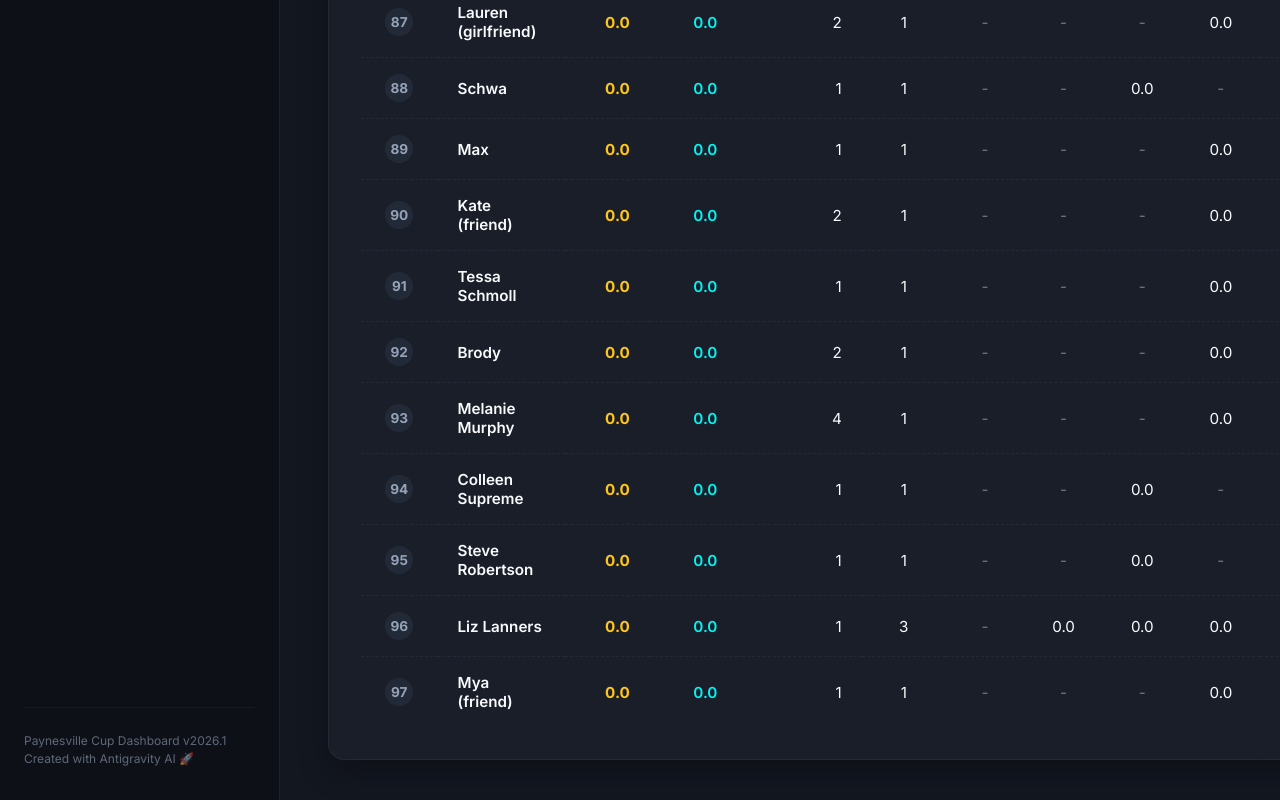
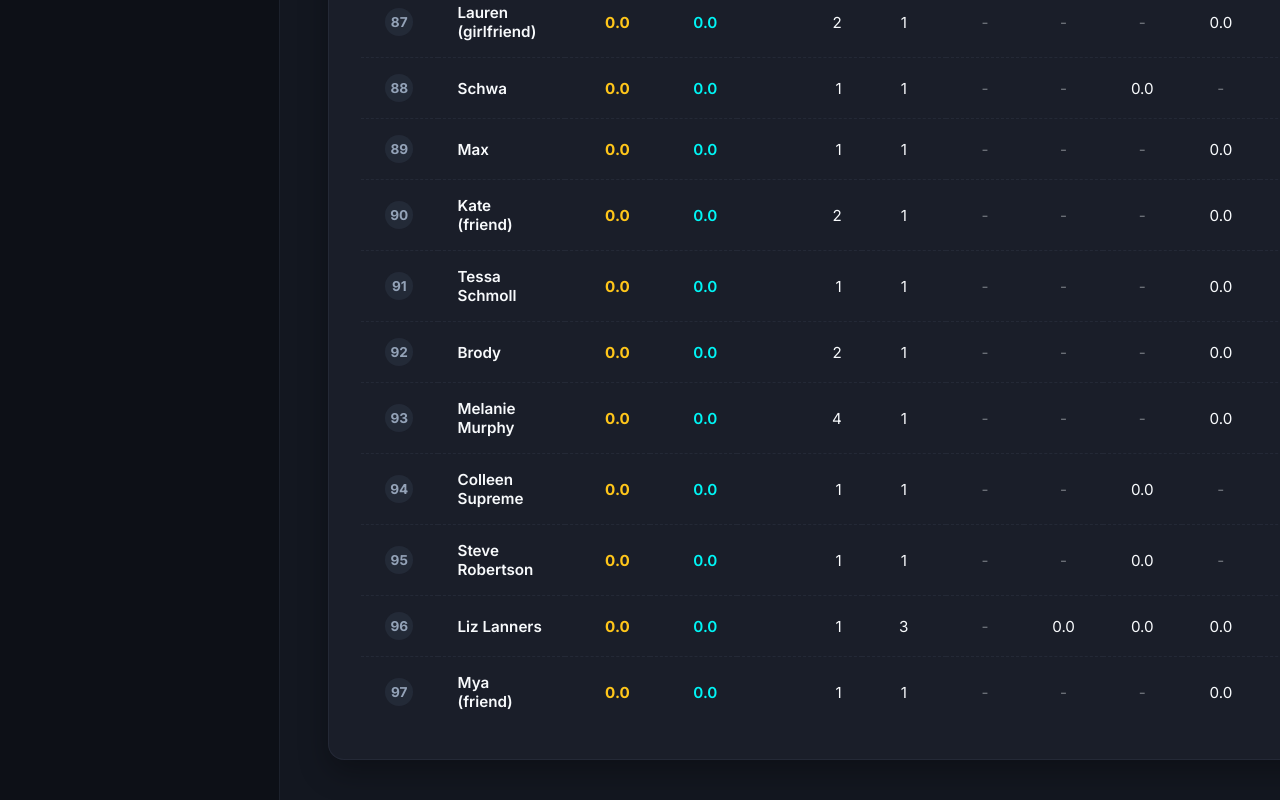
Before and after one commit to adamdaape/paynesville-cup, a plain HTML site: page index.html in a window 1280 px wide. Shown: the part 6330-7130 px from the top of the page. Drawn offline with Linux system fonts and the light colour scheme; no server answers.

Commit message:
style: remove sidebar footer text

```diff
--- a/index.html
+++ b/index.html
@@ -28,10 +28,6 @@
                 <button class="nav-item" id="btn-tournaments" onclick="switchTab('tournaments')">🏆 Tournaments</button>
                 <button class="nav-item" id="btn-rivalry" onclick="switchTab('rivalry')">🥊 Cousin Rivalry</button>
             </nav>
-            <div class="sidebar-footer">
-                <p>Paynesville Cup Dashboard v2026.1</p>
-                <p>Created with Antigravity AI 🚀</p>
-            </div>
         </aside>
 
         <!-- Main Content Area -->
```
